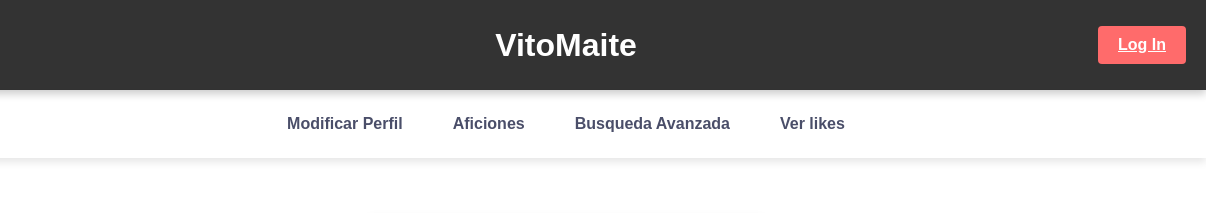
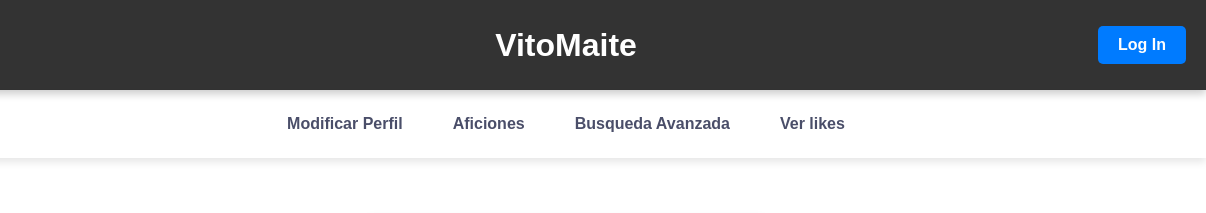
Before and after one commit to UnaiPerez/VitoMaite10, a website: page public_html/index.html in a window 1280 px wide. Shown: the top 213 px of the page, 74-1280 px from the left. Drawn offline with Linux system fonts and the light colour scheme.

Commit message:
cambiado el css del boton de login

```diff
--- a/public_html/css/style.css
+++ b/public_html/css/style.css
@@ -56,8 +56,22 @@ body {
     transition: background-color 0.3s ease;
 }
 
+/* Estilo para el botón de login */
+.btn-login {
+    display: inline-block; /* Asegura que se comporte como un botón */
+    padding: 10px 20px;    /* Espaciado interno */
+    background-color: #007BFF; /* Color de fondo azul */
+    color: #fff;           /* Color del texto blanco */
+    text-decoration: none; /* Sin subrayado */
+    border-radius: 5px;    /* Bordes redondeados */
+    font-weight: bold;     /* Negrita para el texto */
+    text-align: center;    /* Centrar texto */
+    cursor: pointer;       /* Cambiar el cursor a "mano" */
+}
+
+/* Efecto hover para el botón */
 .btn-login:hover {
-    background-color: #eeff44;
+    background-color: #0056b3; /* Color de fondo más oscuro */
 }
 
 /* Funcionalidades */
```
